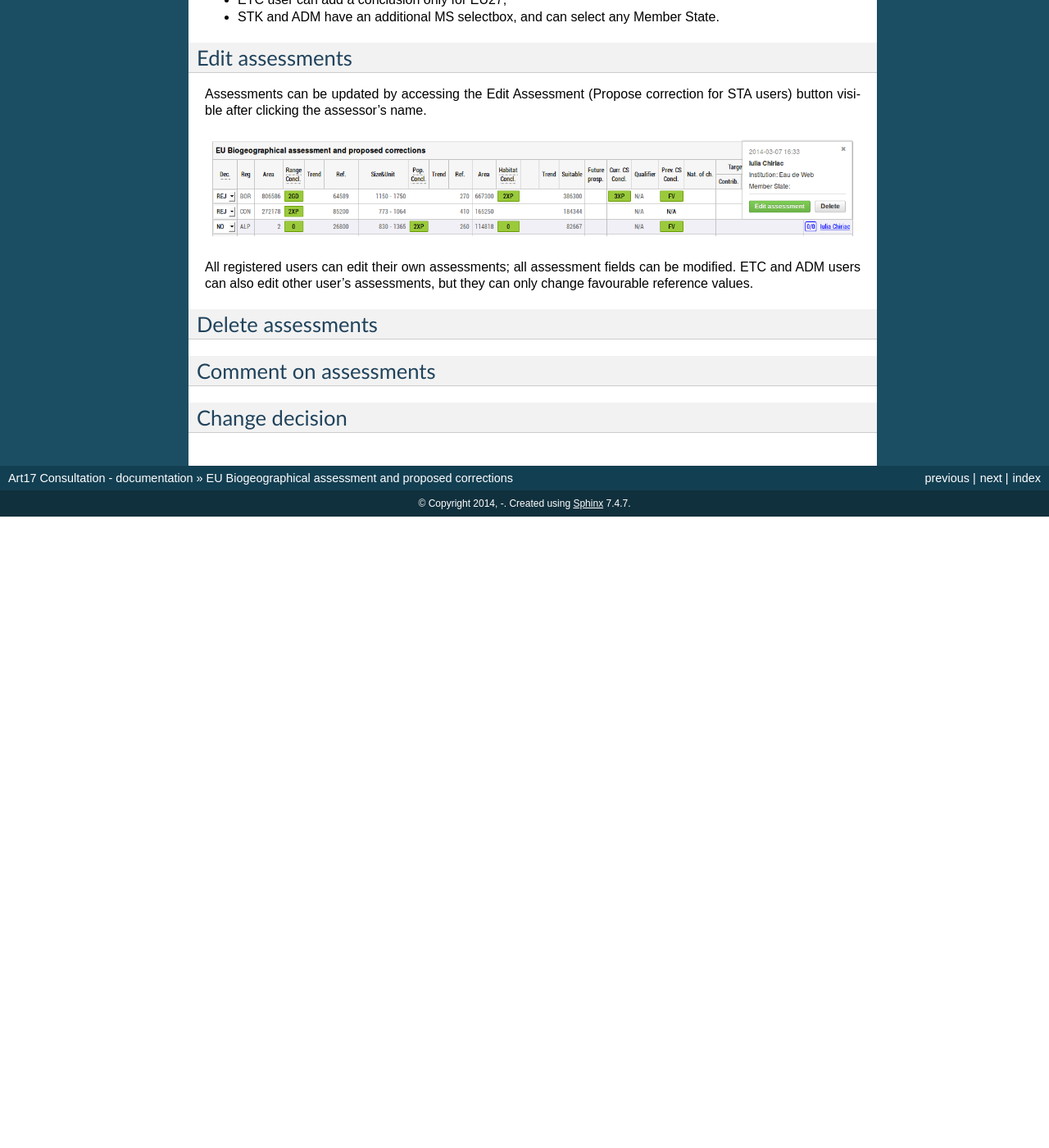
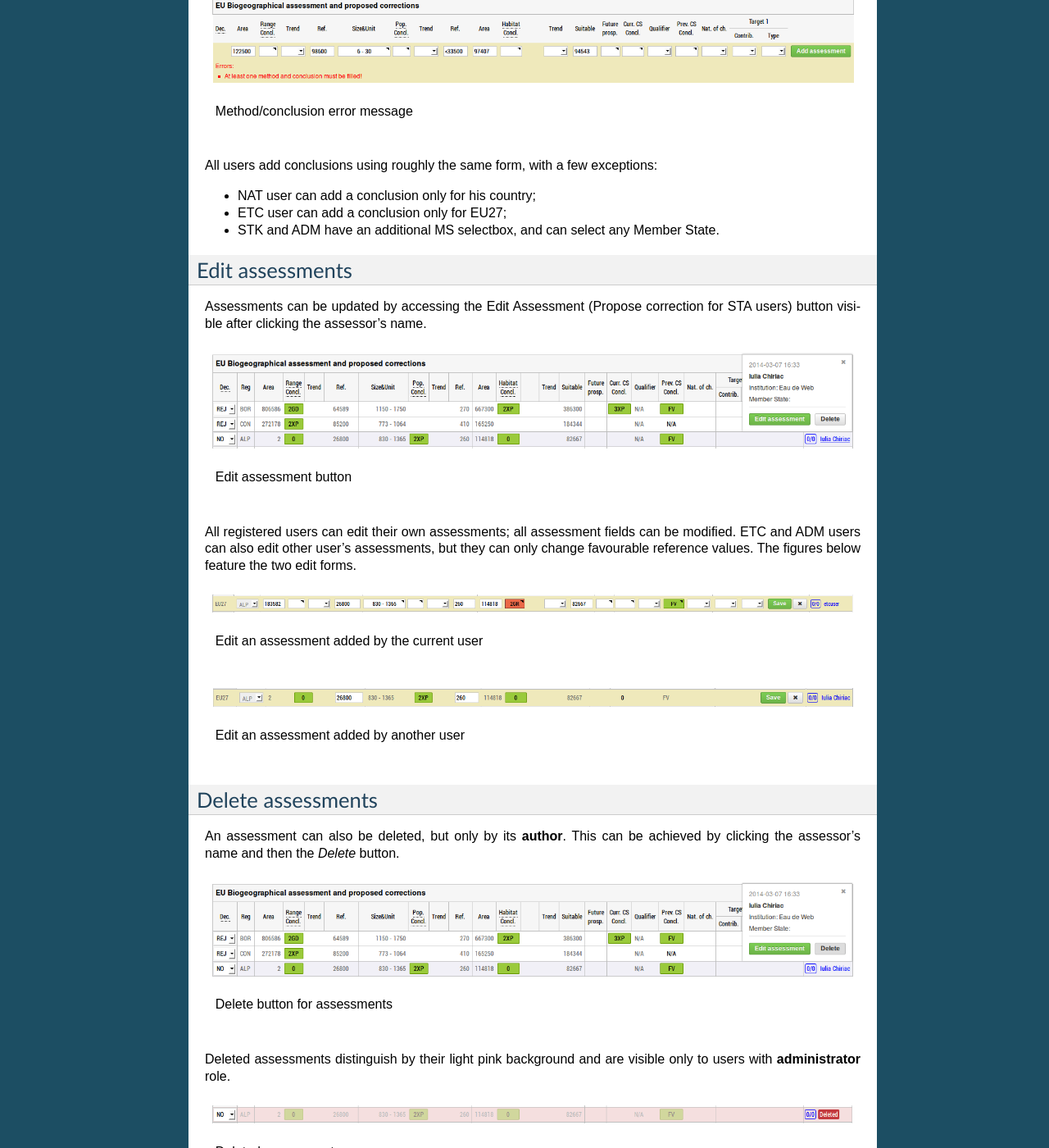
Before and after one commit to eea/art17-consultation, a Sphinx documentation site: the page built from docs/user/source/conclusions.rst, in a window 1280 px wide and 1400 px high, scrolled down 1568 px. Shown: the whole window at 82% size. Built offline with Sphinx 7.4.7, drawn with Linux system fonts in a browser that asks for light colours; before the commit the page ends 2198 px from its top, so only the background shows below that; some of the changed text lies outside the part shown.

Commit message:
user manual: conclusions done.

```diff
--- a/docs/user/source/conclusions.rst
+++ b/docs/user/source/conclusions.rst
@@ -28,11 +28,14 @@
 
 All registered users can propose corrections to the automatic assessments by
 adding a manual assessment on each of the Species/Habitat data summaries pages.
-The user is allowed to add **only one** record for each period, subject and region.
-As the next figure depicts, in order to add an assessment a bio-region **must
-be** selected.
+The user is allowed to add **only one** record for each period, subject and
+region. As the next figure depicts, in order to add an assessment a bio-region
+**must be** selected.
 
 .. figure:: images/please_select_a_bioregion.png
+   :alt: "Please select a bioregion" warning message
+
+   "Please select a bioregion" warning message
 
 Adding a proposed correction to the automatic assessment is straightforward.
 A long horizontal table sized form, measuring all corresponding table columns
@@ -46,17 +49,27 @@
 form reveal such a tooltip.
 
 .. figure:: images/reference_tooltip.png
+   :alt: Reference tooltip
 
-As the range values for each form field content are specified in the above mentioned
-tooltips, there is also a logic requirement when adding corrections. That is, at
-least one pair of `method-conclusion` must be added of all the possible
-conclusions: range, population, habitat, future prospects and overall
+   Reference tooltip
+
+As the range values for each form field content are specified in the above
+mentioned tooltips, there is also a logic requirement when adding corrections.
+That is, at least one pair of `method-conclusion` must be added of all the
+possible conclusions: range, population, habitat, future prospects and overall
 assessments. The next two figures depict the way this required logic is
 presented along with the situation in which the corresponding validating errors
 are raised.
 
-.. figure:: images/at_leat_method_conclusion.png
+.. figure:: images/at_least_method_conclusion.png
+   :alt: Method/conclusion tooltip
+
+   Method/conclusion tooltip
+
 .. figure:: images/at_least_method_conclusion_error.png
+   :alt: Method/conclusion error message
+
+   Method/conclusion error message
 
 All users add conclusions using roughly the same form, with a few exceptions:
 
@@ -71,17 +84,99 @@
 for STA users) button visible after clicking the assessor's name.
 
 .. figure:: images/edit_assmt_btn.png
+   :alt: Edit assessment button
+
+   Edit assessment button
 
 All registered users can edit their own assessments; all assessment fields can
 be modified.
 ETC and ADM users can also edit other user's assessments, but they can only
 change favourable reference values.
+The figures below feature the two edit forms.
+
+.. figure:: images/edit_own_assessment.png
+   :alt: Edit an assessment added by the current user
+
+   Edit an assessment added by the current user
+
+.. figure:: images/edit_ref_assessment.png
+   :alt: Edit an assessment added by another user
+
+   Edit an assessment added by another user
+
 
 Delete assessments
 ------------------
 
+An assessment can also be deleted, but only by its **author**. This can be
+achieved by clicking the assessor's name and then the *Delete* button.
+
+.. figure:: images/delete_button_ass.png
+   :alt: Delete button for assessments
+
+   Delete button for assessments
+
+Deleted assessments distinguish by their light pink background and are visible
+only to users with **administrator** role.
+
+.. figure:: images/deleted_assessment.png
+   :alt: Deleted assessment
+
+   Deleted assessment
+
 Comment on assessments
 ----------------------
 
+Viewing other users' comments and adding new comments to user proposed
+corrections can be done by accessing the *comments* section that each
+assessment has. Clicking the rounded rectangle situated on the left of the
+assessor's name will open an overlay with the comments for that assessment.
+
+.. figure:: images/ass_comments_button.png
+   :alt: Assessment comments button
+
+   Assessment comments button
+
+A user can add **only one** comment to an assessment, using the *Add comment*
+button.
+
+.. figure:: images/add_ass_comment_button.png
+   :alt: Add comment button
+
+   Add comment button
+
+Afterwards, the user can change, delete or undelete his/her comment; a
+deleted comment is still visible to its author and to the users with
+**administrator** role.
+
+Other users' comments can be marked as read/unread.
+
+.. figure:: images/ass_comments_states1.png
+   :alt: Actions available for assessment comments (1)
+
+   Actions available for assessment comments (1)
+
+.. figure:: images/ass_comments_states2.png
+   :alt: Actions available for assessment comments (2)
+
+   Actions available for assessment comments (2)
+
 Change decision
 ---------------
+
+In order to change the decision for an assessment, a user must have **ETC**
+role. To change a decision, simply choose an option from the **Decision**
+selectbox, as depicted in the figure below.
+
+.. figure:: images/change_decision_select.png
+   :alt: Decision drop-down list
+
+   Decision drop-down list
+
+A successfully updated decision is shown by the fading green background of the
+entire assessment row.
+
+.. figure:: images/change_decision_success.png
+   :alt: Successfully changed decision
+
+   Successfully changed decision
```
Also changed, not shown: docs/user/source/images/add_ass_comment_button.png (added), docs/user/source/images/ass_comments_button.png (added), docs/user/source/images/ass_comments_states1.png (added), docs/user/source/images/ass_comments_states2.png (added), docs/user/source/images/at_least_method_conclusion.png (added), docs/user/source/images/at_least_method_conclusion_error.png, docs/user/source/images/change_decision_select.png (added), docs/user/source/images/change_decision_success.png (added), docs/user/source/images/delete_button_ass.png (added), docs/user/source/images/deleted_assessment.png (added), docs/user/source/images/edit_own_assessment.png (added), docs/user/source/images/edit_ref_assessment.png (added), docs/user/source/images/please_select_a_bioregion.png, docs/user/source/images/reference_tooltip.png.
